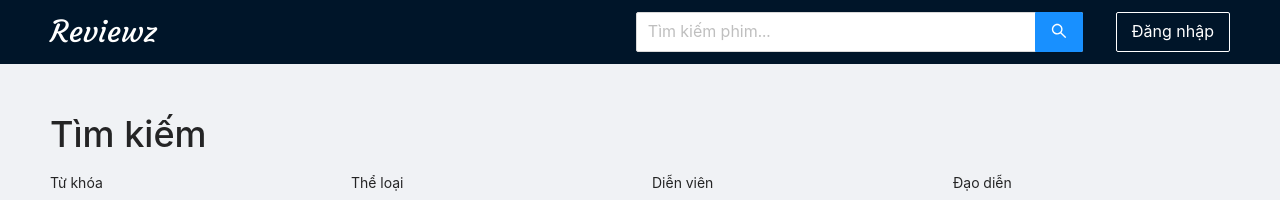
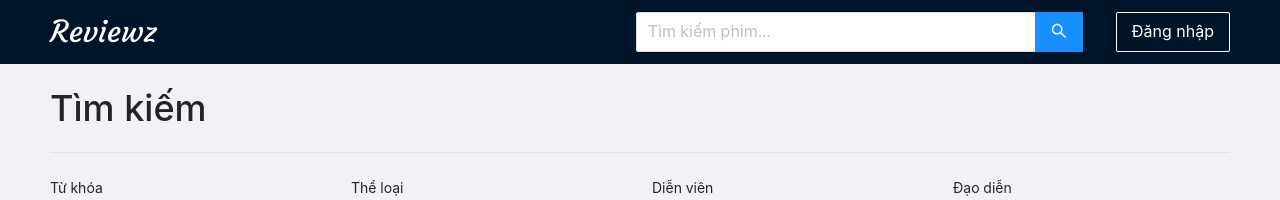
Before and after one commit to buitrbao222/reviewz, a React (Create React App) app: page /search in a window 1280 px wide. Shown: the top 200 px of the page. Built offline with nearby package versions, Linux system fonts and the light colour scheme; no server answers.

Commit message:
finish search page and header search bar

```diff
--- a/src/components/main/SearchBar/index.jsx
+++ b/src/components/main/SearchBar/index.jsx
@@ -1,12 +1,24 @@
 import { Input } from 'antd';
+import { useNavigate } from 'react-router-dom';
 
 export default function SearchBar() {
+  const navigate = useNavigate();
+
+  function handleSearch(value) {
+    if (value) {
+      navigate(`/search/?keyword=${value}`);
+    } else {
+      navigate('/search');
+    }
+  }
+
   return (
     <Input.Search
       className="flex-1 max-w-md ml-8"
       placeholder="Tìm kiếm phim..."
       enterButton
       size="large"
+      onSearch={handleSearch}
     />
   );
 }
--- a/src/pages/search.jsx
+++ b/src/pages/search.jsx
@@ -2,7 +2,7 @@ import { Button, Divider, Form, Input, Select, Spin } from 'antd';
 import axios from 'axios';
 import MovieCard from 'components/main/MovieCard';
 import { useEffect, useState } from 'react';
-import { useSearchParams, createSearchParams } from 'react-router-dom';
+import { createSearchParams, useSearchParams } from 'react-router-dom';
 import notifyError from 'utils/notifyError';
 import removeFalsyValues from 'utils/removeFalsyValues';
 
@@ -51,6 +51,11 @@ export default function SearchPage() {
   // Filter movies when url search params change
   useEffect(() => {
     getMovies();
+    form.setFieldsValue({
+      keyword,
+      year,
+      sort,
+    });
   }, [keyword, genre, actor, director, year, sort]);
 
   async function getGenres() {
@@ -141,8 +146,10 @@ export default function SearchPage() {
   }
 
   return (
-    <div className="py-[50px] text-dark flex flex-col flex-1">
-      <h1 className="text-4xl">Tìm kiếm</h1>
+    <div className="flex flex-col flex-1 py-6 text-dark">
+      <h1 className="m-0 text-4xl">Tìm kiếm</h1>
+
+      <Divider />
 
       <div>
         <Form
```
